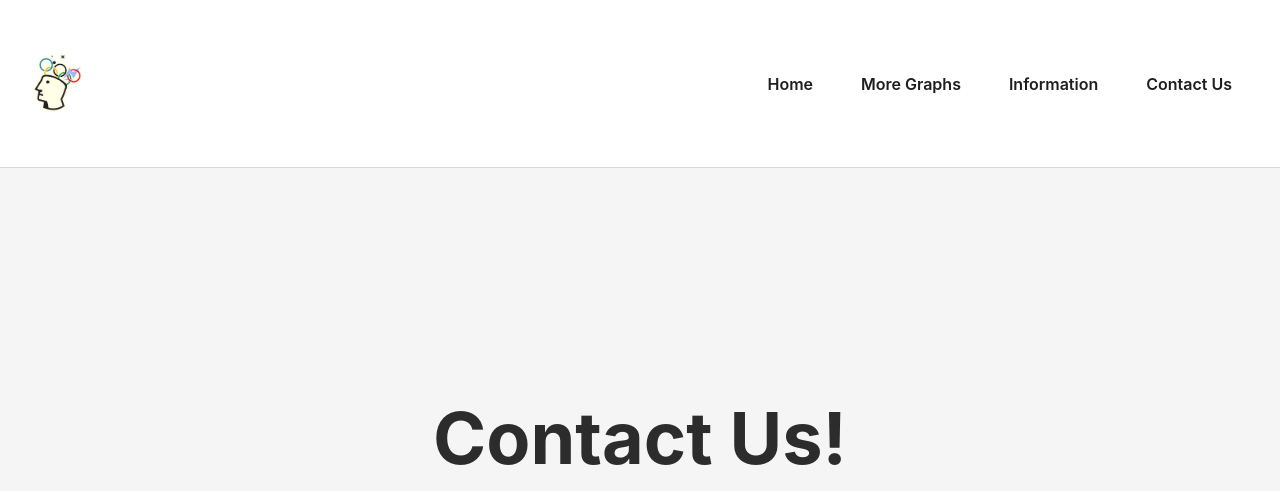
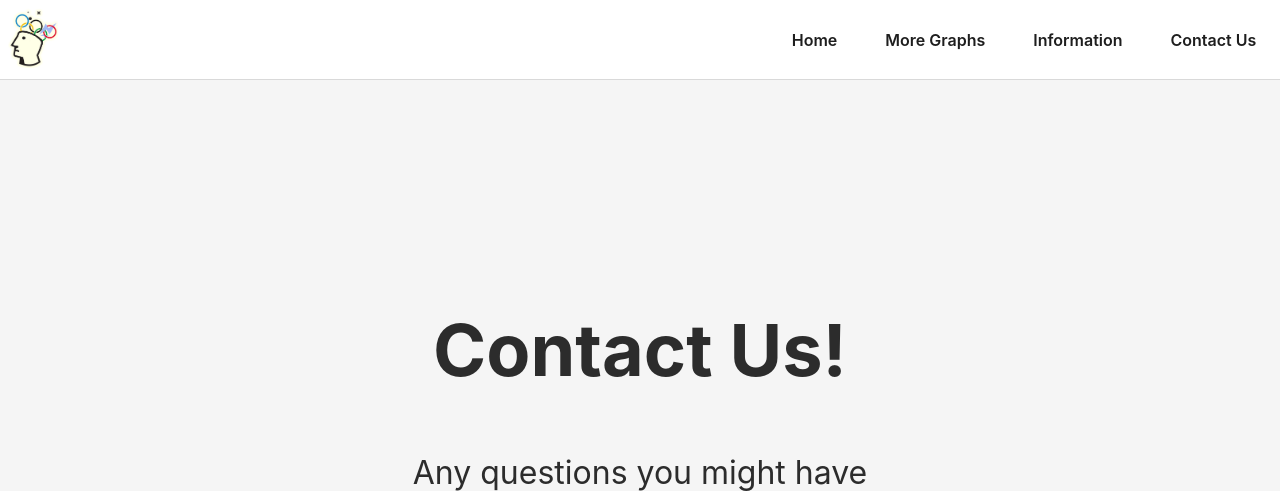
Before and after one commit to meilioneil/Data_Bolt, a Flask app: page /static/webpages/contact.html in a window 1280 px wide. Shown: the top 491 px of the page. Run offline with Flask 3, Linux system fonts and the light colour scheme.

Commit message:
Rename Main File

```diff
--- a/Webpage/static/webpages/style_contact.css
+++ b/Webpage/static/webpages/style_contact.css
@@ -59,8 +59,8 @@ body {
 }
 
 .header {
-    height: 103px;
-    padding: 32px;
+    height: 2%;
+    padding: 0.6%;
     background: white;
     border-bottom: 1px solid #D9D9D9;
 }
```
Also changed, not shown: Webpage/app.py (renamed from Webpage/main.py).
